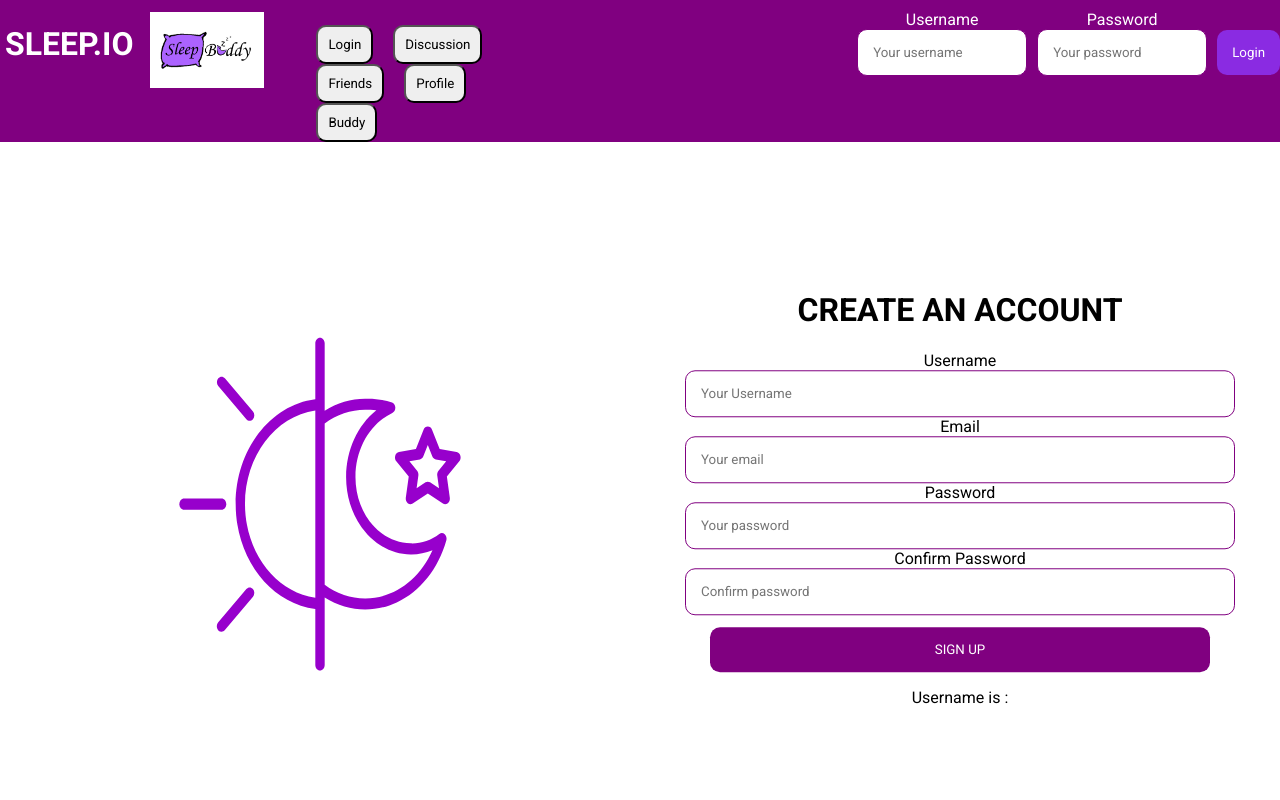
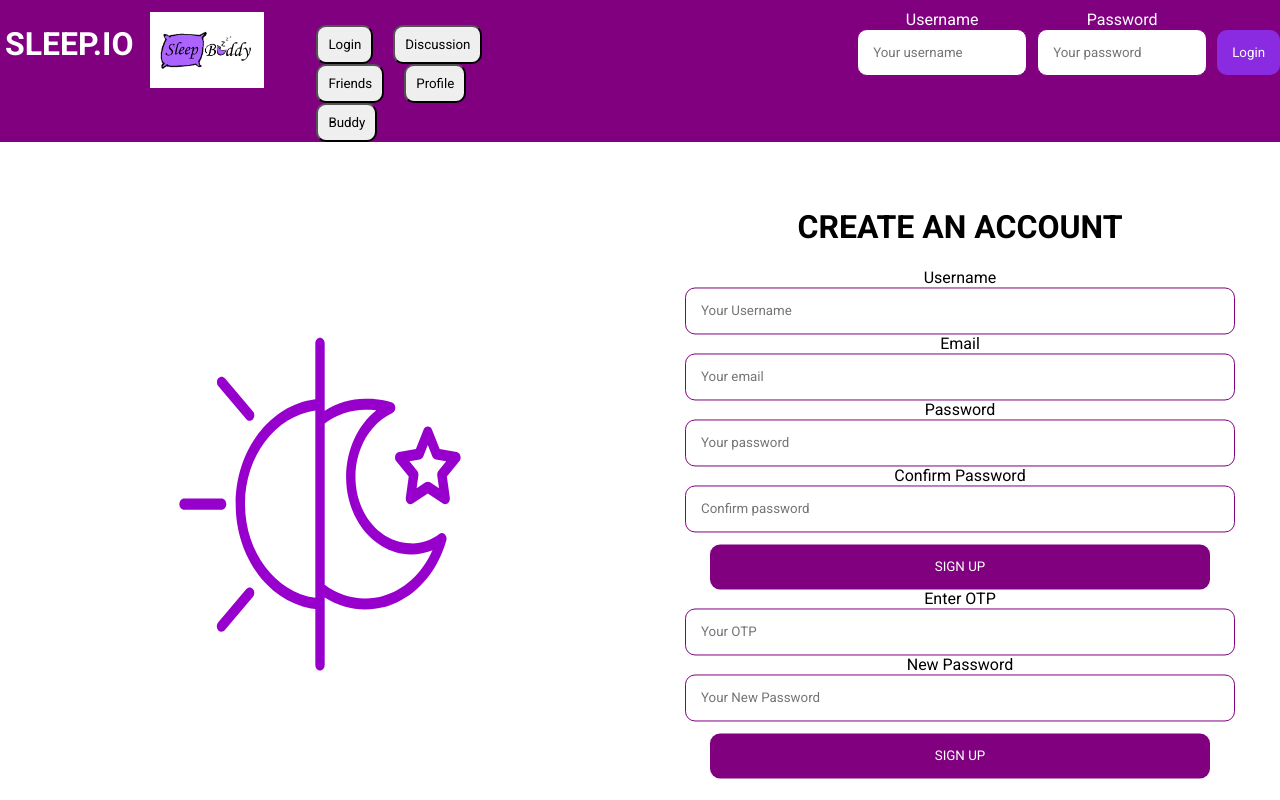
Before and after one commit to jmlacey/HCI-Social-Media-Project, a React (Create React App) app: page / in a window 1280 px wide. Built offline with nearby package versions, Linux system fonts and the light colour scheme.

Commit message:
"combined otp.jsx to sign_up.jsx to make use between them easier"

```diff
--- a/src/Component/Ousman_Components/Sign_up.jsx
+++ b/src/Component/Ousman_Components/Sign_up.jsx
@@ -3,115 +3,6 @@ import React, { Component } from "react";
 import logo2 from "../../logo2.svg";
 
 class Sign_up extends Component {
-  // constructor(props) {
-  //     super(props);
-  //     this.state = {
-  //       username: "",
-  //       firstname: "",
-  //       lastname: "",
-  //       password: "",
-  //       email: "",
-  //       responseMessage: "",
-  //       redirect: false
-  //     };
-  //     this.fieldChangeHandler.bind(this);
-  //   }
-
-  //   fieldChangeHandler(field, e) {
-  //     console.log("field change");
-  //     this.setState({
-  //       [field]: e.target.value
-  //     });
-  //   }
-
-  //   componentDidMount() {
-  //     // make the api call to the user API to get the user with all of their attached preferences
-  //     fetch("http://stark.cse.buffalo.edu/hci/usercontroller.php", {
-  //       method: "post",
-  //       action: "addOrEditUserPrefs",
-  //       body: JSON.stringify({
-  //         action: "getCompleteUsers",
-  //         user_id: this.props.userid
-  //       })
-  //     })
-  //       .then(res => res.json())
-  //       .then(
-  //         result => {
-  //           if (result.users) {
-  //             console.log(result.users);
-
-  //             this.setState({
-  //               // IMPORTANT!  You need to guard against any of these values being null.  If they are, it will
-  //               // try and make the form component uncontrolled, which plays havoc with react
-  //               username: result.users[0].username || "",
-  //               firstname: result.users[0].first_name || "",
-  //               lastname: result.users[0].last_name || "",
-  //               password: result.users[0].password|| "",
-  //               email: result.users[0].email_Addr||"",
-  //               redirect: true
-
-  //             });
-  //           }
-  //         },
-  //         error => {
-  //           alert("error!");
-  //         }
-  //       );
-  //   }
-
-  //   submitHandler = event => {
-  //     //keep the form from actually submitting
-  //     event.preventDefault();
-
-  //     //make the api call to the user controller
-  //     fetch("http://stark.cse.buffalo.edu/hci/usercontroller.php", {
-  //       method: "post",
-  //       body: JSON.stringify({
-  //         action: "addOrEditUsers",
-  //         username: this.state.username,
-  //         firstname: this.state.firstname,
-  //         lastname: this.state.lastname,
-  //         password: this.state.password,
-  //         email: this.state.email,
-  //         user_id: sessionStorage.getItem("user"),
-  //         session_token: sessionStorage.getItem("token"),
-  //         mode: "ignorenull"
-  //       })
-  //     })
-  //       .then(res => res.json())
-  //       .then(
-  //         result => {
-  //           this.setState({
-  //             responseMessage: result.Status,
-  //           });
-  //         },
-  //         error => {
-  //           alert("error!");
-
-  //         }
-  //       );
-
-  // // make the api call to the user prefs controller
-  // fetch("http://stark.cse.buffalo.edu/hci/upcontroller.php", {
-  //   method: "post",
-  //   body: JSON.stringify({
-  //     action: "addOrEditUserPrefs",
-  //     user_id: sessionStorage.getItem("user"),
-  //     session_token: sessionStorage.getItem("token")
-  //   })
-  // })
-  //   .then(res => res.json())
-  //   .then(
-  //     result => {
-  //       this.setState({
-  //         responseMessage: result.Status
-  //       });
-  //     },
-  //     error => {
-  //       alert("error!");
-  //     }
-  //   );
-  // };
 
   constructor(props) {
     super(props);
@@ -121,13 +12,26 @@ class Sign_up extends Component {
       confirmPassword: "",
       alanmessage: "",
       session_token: "",
-      email: "",
+      newPassword: "",
+      otp: "",
     };
   }
 
   myChangeHandler = (event) => {
     this.setState({
       username: event.target.value,
+    });
+  };
+
+  otpChangeHandler = (event) => {
+    this.setState({
+      otp: event.target.value,
+    });
+  };
+
+  passChangeHandler = (event) => {
+    this.setState({
+      newPassword: event.target.value,
     });
   };
 
@@ -257,9 +161,27 @@ class Sign_up extends Component {
 +                                    </div> */}
 
                 <input type="submit" value="SIGN UP"></input>
-                <p>Username is : {this.state.username}</p>
-                {/* <p>Firstname is : {this.state.firstname}</p> */}
-                {this.state.responseMessage}
+              </form>
+
+              <form onSubmit={this.submitHandler}>
+              <label>Enter OTP</label>
+              <input
+                type="text"
+                placeholder="Your OTP"
+                onChange={this.otpChangeHandler}
+                value={this.state.otp}
+              ></input>
+
+                <label>New Password</label>
+                <input
+                type="text"
+                placeholder="Your New Password"
+                onChange={this.passChangeHandler}
+                value={this.state.newPassword}
+              ></input>
+
+
+                <input type="submit" value="SIGN UP"></input>
               </form>
             </div>
           </div>
```
